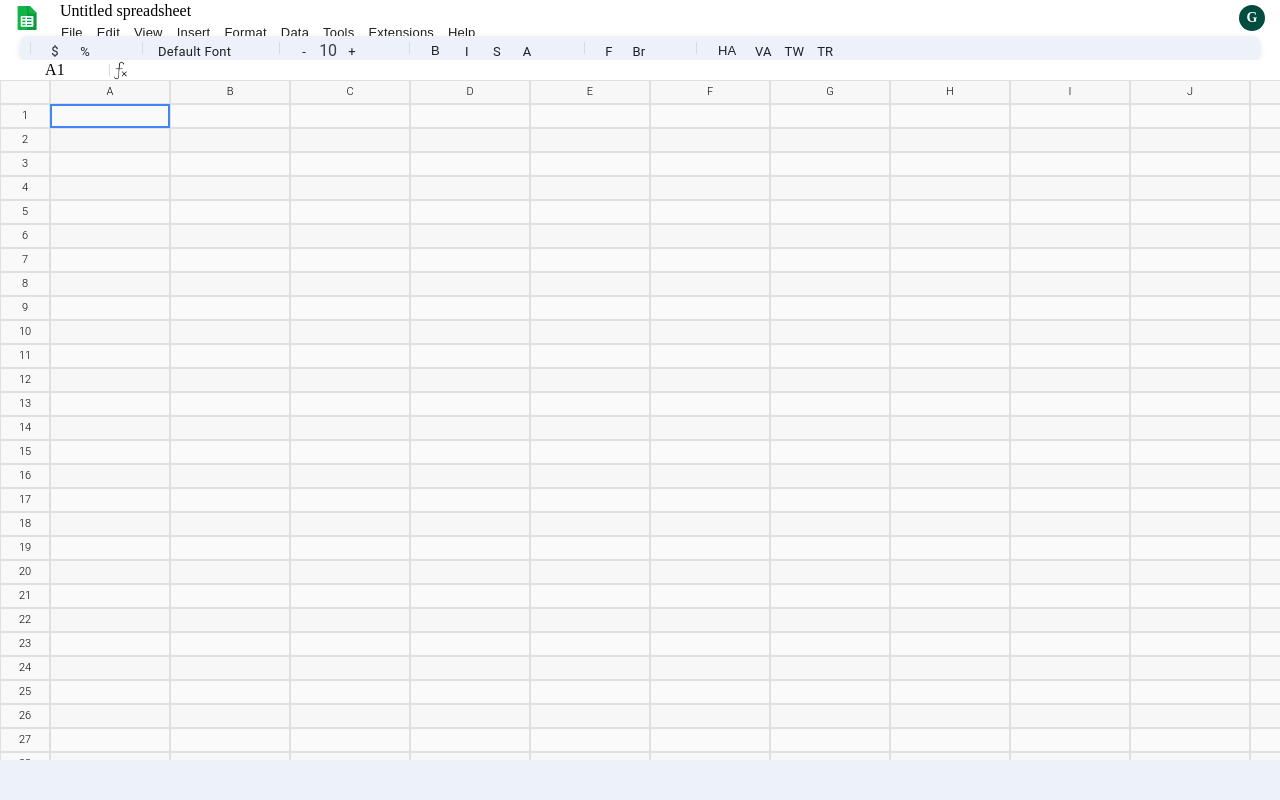
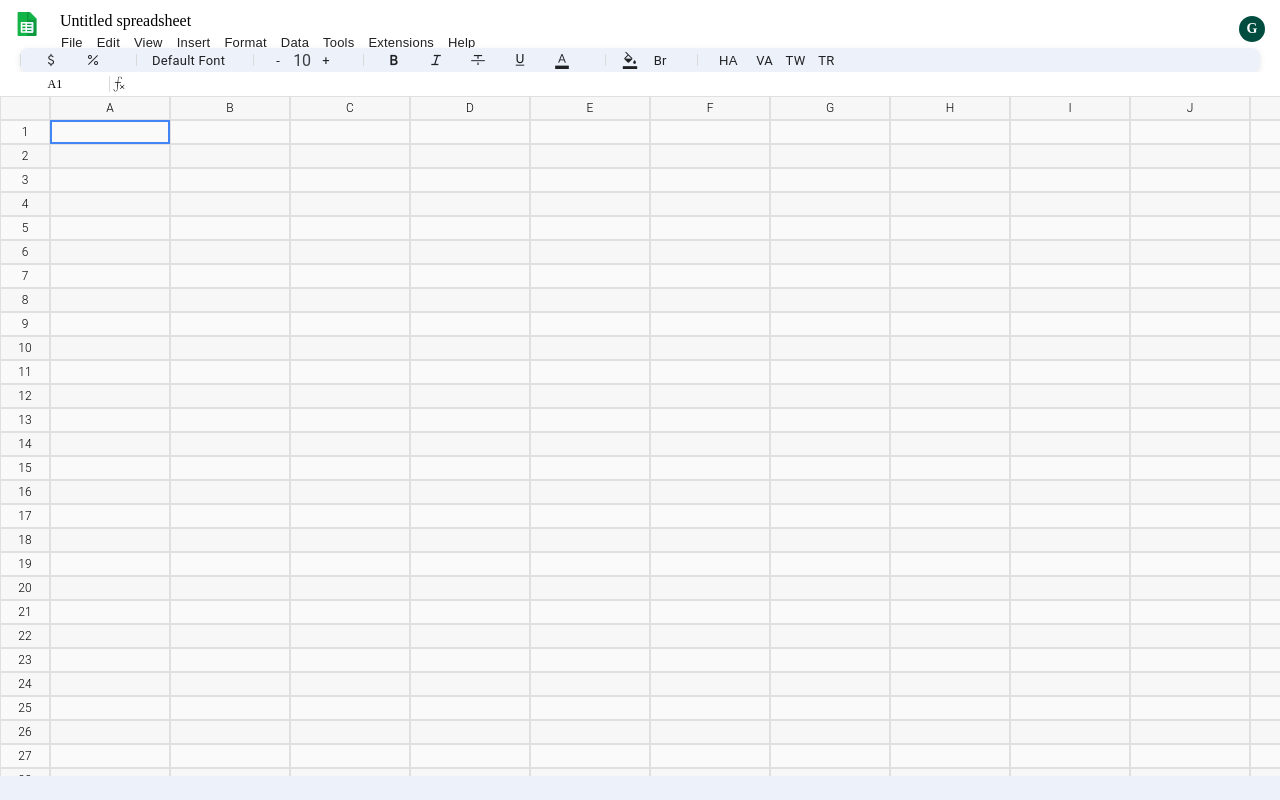
Before and after one commit to gnanamoorthy-g/sheets, a React (Vite) app: page / in a window 1280 px wide. Built offline with nearby package versions, Linux system fonts and the light colour scheme.

Commit message:
style changes

```diff
--- a/index.html
+++ b/index.html
@@ -4,6 +4,7 @@
     <meta charset="UTF-8" />
     <link rel="icon" type="image/svg+xml" href="/sheets.svg" />
     <meta name="viewport" content="width=device-width, initial-scale=1.0" />
+    <link rel="stylesheet" href="https://fonts.googleapis.com/css2?family=Material+Symbols+Outlined:opsz,wght,FILL,GRAD@20..48,100..700,0..1,-50..200" />
     <title>Sheets</title>
   </head>
   <body>
--- a/src/components/cell.jsx
+++ b/src/components/cell.jsx
@@ -4,7 +4,7 @@ import { get_xy_pointer_cells } from "../utils";
 import "./cell.css";
 
 function CellNode({ cell }) {
-    const { value, isEditable, style , styleAttributes } = cell;
+    const { value, formattedValue, isEditable, style , styleAttributes } = cell;
 
     const [cellState,setCellState] = useState({});
 
@@ -29,6 +29,11 @@ function CellNode({ cell }) {
         setContext({ ...document });
     }
 
+    const onBlur = (e) =>{
+        let { textContent } = e.target;
+        cell.setValue(textContent);
+    }
+
     function setCellClasses(isActive, cellClasses = []){
         if(isActive){
             cellClasses = cell.addClass("cell-active");
@@ -44,6 +49,11 @@ function CellNode({ cell }) {
     function buildStylesFromStyleAttr(styleAttributes){
         let styleObject = {};
         if(styleAttributes?.isBold) styleObject["fontWeight"] =  "bold";
+        if(styleAttributes?.isItalic) styleObject["fontStyle"] =  "italic";
+        if(styleAttributes?.fontSize) styleObject["fontSize"] =  styleAttributes?.fontSize;
+        if(styleAttributes?.font) styleObject["font"] =  styleAttributes?.font;
+        if(styleAttributes?.color) styleObject["color"] =  styleAttributes?.color;
+        if(styleAttributes?.backgroundColor) styleObject["backgroundColor"] =  styleAttributes?.backgroundColor;
         return styleObject;
     }
 
@@ -59,9 +69,9 @@ function CellNode({ cell }) {
             tabIndex={0}
             style={cellStyles}
             onFocus={onFocus}
-
+            onBlur={onBlur}
         >
-            {value}
+            {formattedValue || value}
         </div>
     );
 }
--- /dev/null
+++ b/src/components/formula.input.css
@@ -0,0 +1,27 @@
+.sheet-functions{
+    display: flex;
+    width: 100%;
+}
+
+.fx_icon{
+    display: flex;
+    align-items: center;
+    justify-content: center;
+}
+
+.fx_icon > img{
+    height: 18px;
+    width: 18px;
+}
+
+.fx_input{
+    display: flex;
+    align-items: center;
+    width: 100%;
+    margin: 0px 5px;
+    border: none;
+}
+
+.fx_input:focus {
+    outline: none;
+}
--- /dev/null
+++ b/src/components/formula.input.jsx
@@ -0,0 +1,18 @@
+import { useContext } from "react";
+import { SpreadsheetContext } from "../spreadsheetContext";
+import fxIcon from "/formula.png";
+import "./formula.input.css";
+
+function FormulaEditor() {
+    const { document } = useContext(SpreadsheetContext);
+    const { activeSheet } = document;
+
+    return (
+        <div className="sheet-functions">
+            <div className="fx_icon"><img src={fxIcon} /></div>
+            <input className="fx_input"></input>
+        </div>
+    )
+}
+
+export default FormulaEditor;
--- a/src/components/header.css
+++ b/src/components/header.css
@@ -1,7 +1,7 @@
 .header{
     display: grid;
     height: 100%;
-    grid-template-rows: 45% 30% 25%;
+    grid-template-rows: 50% 25% 25%;
 }
 
 .topbar{
@@ -13,6 +13,12 @@
     display: flex;
     justify-content: space-between;
     width: 100%;
+    padding: 10px 0px 0px 0px;
+}
+
+.title_menu_container{
+    display: flex;
+    flex-direction: column;
 }
 
 .banner, .sheet_actions_container{
@@ -40,26 +46,3 @@
     background-color: white;
     display: flex;
 }
-
-.sheet-functions{
-    display: flex;
-    width: 100%;
-}
-
-.fx_icon{
-    display: flex;
-    align-items: center;
-    justify-content: center;
-}
-
-.fx_icon > img{
-    height: 21px;
-    width: 21px;
-}
-
-.fx_input{
-    display: flex;
-    align-items: center;
-    width: 100%;
-    margin: 0px 5px;
-}
--- a/src/components/header.jsx
+++ b/src/components/header.jsx
@@ -2,7 +2,7 @@ import MenuItem from "./menuItem";
 import Avatar from "./userAvatar";
 import RangeSelector from "./rangeSelector";
 import SheetUtilities from "./sheet.utilities";
-import fxIcon from "/formula.png";
+import FormulaEditor from "./formula.input";
 import "./header.css";
 
 import BannerIcon from "/sheets.svg";
@@ -39,11 +39,7 @@ function Header() {
             <div className="sheet_utilities_container"><SheetUtilities /></div>
             <div className="range_container">
                 <RangeSelector/>
-                <div className="sheet-functions">
-                    <div className="fx_icon"><img src={fxIcon}/></div>
-                    <div className="fx_input"></div>
-                </div>
-
+                <FormulaEditor />
             </div>
         </div>
     );
--- a/src/components/rangeSelector.css
+++ b/src/components/rangeSelector.css
@@ -5,6 +5,7 @@
     display: flex;
     align-items: center;
     justify-content: center;
+    font-size: 12px
 }
 
 .range-selector::after {
--- a/src/components/sheet.utilities.css
+++ b/src/components/sheet.utilities.css
@@ -11,7 +11,7 @@
 }
 
 .utility_btn{
-    height: 18px;
+    height: 20px;
     min-width: 18px;
     width: auto;
     display: flex;
@@ -35,8 +35,8 @@
 .utilities_section{
     position: relative;
     display: flex;
+    align-items: center;
     padding: 5px 10px;
-    margin: 0px 10px;
 }
 
 
--- a/src/components/sheet.utilities.jsx
+++ b/src/components/sheet.utilities.jsx
@@ -1,4 +1,4 @@
-import { useContext ,useEffect, useState} from "react";
+import { useContext, useEffect, useState } from "react";
 import { SpreadsheetContext } from "../spreadsheetContext";
 import "./sheet.utilities.css";
 
@@ -11,10 +11,14 @@ function SheetUtilities() {
 
     const activeCell = activeSheet.activeCell;
     const cellStyleAttributes = activeCell?.styleAttributes;
-    const isBold = cellStyleAttributes?.isBold;
+    const {
+        isBold, isItalic, fontSize, font,
+        isHorizontallyAligned, isVerticallyAligned,
+        color, backgroundColor
+    } = cellStyleAttributes;
 
     const onBtnClick = (e) => {
-        let {name, value} = e.target;
+        let { name, value } = e.currentTarget;
         cellStyleAttributes[name] = !cellStyleAttributes[name];
         setContext({ ...document });
     }
@@ -22,8 +26,12 @@ function SheetUtilities() {
     return (
         <div className="utilities_panel">
             <div className="utilities_section">
-                <div id="currency" className="utility_btn">$</div>
-                <div id="percentage" className="utility_btn">%</div>
+                <button id="currency" className="utility_btn"><span class="material-symbols-outlined">
+                    attach_money
+                </span></button>
+                <button id="percentage" className="utility_btn"><span class="material-symbols-outlined">
+                    percent
+                </span></button>
             </div>
 
             <div className="utilities_section">
@@ -40,17 +48,55 @@ function SheetUtilities() {
                 <button
                     id="bold"
                     name="isBold"
+                    title="Bold"
                     value={isBold}
                     className={`utility_btn ${isBold && "btn_selected"}`}
                     onClick={onBtnClick}
-                >B</button>
-                <div id="italic" className="utility_btn">I</div>
-                <div id="strikethrough" className="utility_btn">S</div>
-                <div id="textColor" className="utility_btn">A</div>
+                ><span className="material-symbols-outlined">
+                        format_bold
+                    </span></button>
+                <button
+                    id="italic"
+                    name="isItalic"
+                    title="Italic"
+                    value={isItalic}
+                    className={`utility_btn ${isItalic && "btn_selected"}`}
+                    onClick={onBtnClick}
+
+                ><span className="material-symbols-outlined">
+                        format_italic
+                    </span></button>
+                <button
+                    id="strikethrough"
+                    className="utility_btn"
+                    title="Strikethrough"
+                >
+                    <span className="material-symbols-outlined">
+                        format_strikethrough
+                    </span></button>
+                <button
+                    id="underline"
+                    className="utility_btn"
+                    title="Underline"
+                >
+                    <span className="material-symbols-outlined">
+                        format_underlined
+                    </span></button>
+                <button
+                    id="textColor"
+                    className="utility_btn"
+                    title="Text Color"
+                ><span className="material-symbols-outlined">
+                        format_color_text
+                    </span></button>
             </div>
 
             <div className="utilities_section">
-                <div id="fillColor" className="utility_btn">F</div>
+                <div
+                    title="Background Color"
+                    id="fillColor" className="utility_btn"><span className="material-symbols-outlined">
+                        format_color_fill
+                    </span></div>
                 <div id="border" className="utility_btn">Br</div>
             </div>
 
--- a/src/index.css
+++ b/src/index.css
@@ -2,3 +2,15 @@ body{
   margin: unset;
   padding: unset;
 }
+
+.material-symbols-outlined {
+  font-variation-settings:
+  'FILL' 0,
+  'wght' 300,
+  'GRAD' 0,
+  'opsz' 9
+}
+
+.material-symbols-outlined{
+  font-size: 18px;
+}
--- a/src/spreadsheet.css
+++ b/src/spreadsheet.css
@@ -3,7 +3,7 @@ section{
     width: 100vw;
 }
 header{
-    height: 10vh;
+    height: 12vh;
     width: inherit;
 }
 main{
@@ -14,7 +14,7 @@ main{
     overflow: auto;
 }
 footer{
-    height: 5vh;
+    height: 3vh;
     width: inherit;
     background-color: #EDF2FA;
 }
--- a/src/types/cell.js
+++ b/src/types/cell.js
@@ -11,7 +11,7 @@ class Cell{
         this.styleAttributes = {
             isBold :  false,
             isItalic : false,
-            fontSize : 10,
+            fontSize : 12,
             font : 'Roboto',
             isHorizontallyAligned : false,
             isVerticallyAligned : false,
@@ -19,9 +19,20 @@ class Cell{
             backgroundColor  : 'transparent',
         };
         this.formula = {};
+        this.valueFormatter = null;
+        this.formattedValue = null;
         this.cellClasses = [];
         this.address = this.column.name + this.row.id;
         this.initCellStyle();
+    }
+
+    setValue(value){
+        if(!value) return this.value;
+        this.value = value;
+        if(this.valueFormatter){
+            this.formattedValue = this.valueFormatter(value);
+        }
+        return this.value;
     }
 
     addClass(className){
```
